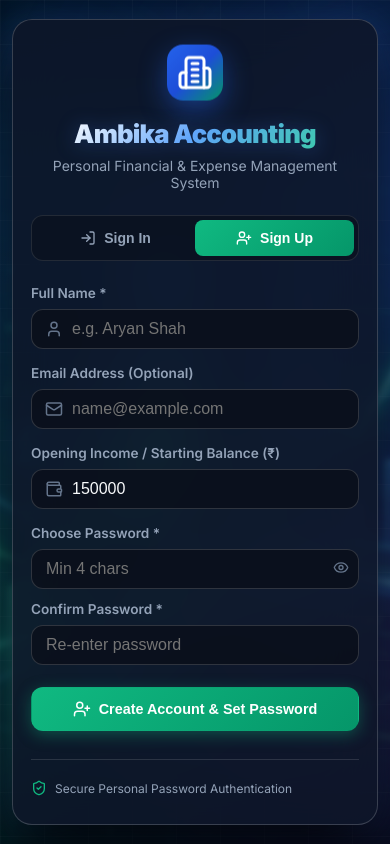
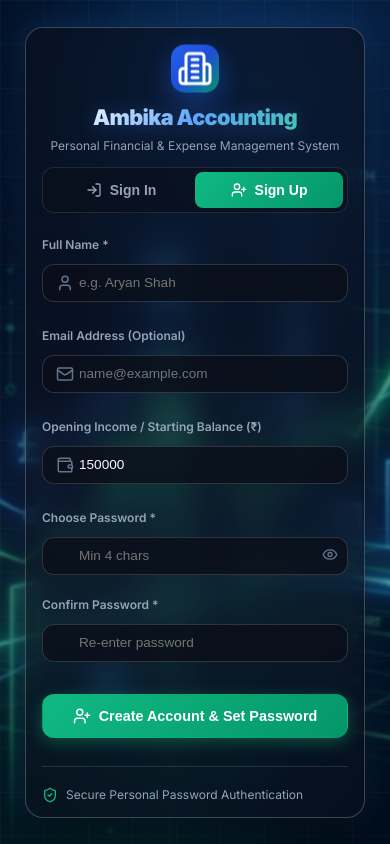
Before and after one commit to HET-CacheHit/Ambika-Accounting, a Next.js app: page / in a window 390 px wide. Built offline with nearby package versions, Linux system fonts and the light colour scheme; no server answers.

Commit message:
feat: Make mobile login card compact and translucent to showcase moving background theme

```diff
--- a/app/globals.css
+++ b/app/globals.css
@@ -1270,30 +1270,97 @@ html, body {
     gap: 12px;
   }
 
-  /* Login Card on Mobile */
+  /* Login Card on Mobile - Compact & Frosted Glass so background shines */
   .login-container {
-    padding: 12px;
+    padding: 16px 12px;
+    align-items: center;
+    justify-content: center;
+  }
+
+  .login-bg-wallpaper {
+    opacity: 0.65;
+    filter: blur(1.5px);
+  }
+
+  .moving-orb-1 {
+    width: 300px;
+    height: 300px;
+    top: 2%;
+    left: -10%;
+    opacity: 0.75;
+  }
+
+  .moving-orb-2 {
+    width: 320px;
+    height: 320px;
+    bottom: 2%;
+    right: -10%;
+    opacity: 0.7;
+  }
+
+  .moving-orb-3 {
+    width: 260px;
+    height: 260px;
+    top: 45%;
+    left: -15%;
+    opacity: 0.65;
+  }
+
+  .moving-orb-4 {
+    width: 280px;
+    height: 280px;
+    top: 5%;
+    right: -10%;
+    opacity: 0.7;
   }
 
   .login-card {
-    padding: 28px 18px;
-    border-radius: 20px;
-    max-width: 100%;
+    width: 92% !important;
+    max-width: 360px !important;
+    padding: 22px 18px 16px 18px;
+    border-radius: 18px;
+    background: rgba(10, 16, 30, 0.62);
+    backdrop-filter: blur(16px);
+    -webkit-backdrop-filter: blur(16px);
+    border: 1px solid rgba(255, 255, 255, 0.22);
+    box-shadow: 0 15px 40px rgba(0, 0, 0, 0.7), 0 0 30px rgba(59, 130, 246, 0.25);
+    margin: auto;
   }
 
   .login-header {
-    margin-bottom: 24px;
+    margin-bottom: 14px;
   }
 
   .login-logo {
-    width: 56px;
-    height: 56px;
-    border-radius: 16px;
-    margin-bottom: 14px;
+    width: 48px;
+    height: 48px;
+    border-radius: 14px;
+    margin-bottom: 8px;
   }
 
   .brand-text-login {
-    font-size: 1.6rem;
+    font-size: 1.35rem;
+    margin-bottom: 2px;
+  }
+
+  .login-subtitle {
+    font-size: 0.75rem;
+  }
+
+  .input-field-normal,
+  .input-field {
+    padding: 8px 12px 8px 36px !important;
+    height: 38px;
+    font-size: 0.85rem !important;
+  }
+
+  .form-group {
+    margin-bottom: 10px;
+  }
+
+  .form-label {
+    font-size: 0.75rem;
+    margin-bottom: 4px;
   }
 }
 
@@ -1318,6 +1385,12 @@ html, body {
     display: inline;
   }
 
+  .login-card {
+    width: 94% !important;
+    max-width: 340px !important;
+    padding: 20px 16px 14px 16px;
+  }
+
   .input-field,
   .select-field {
     font-size: 16px; /* Prevents auto-zoom on iOS */
```
